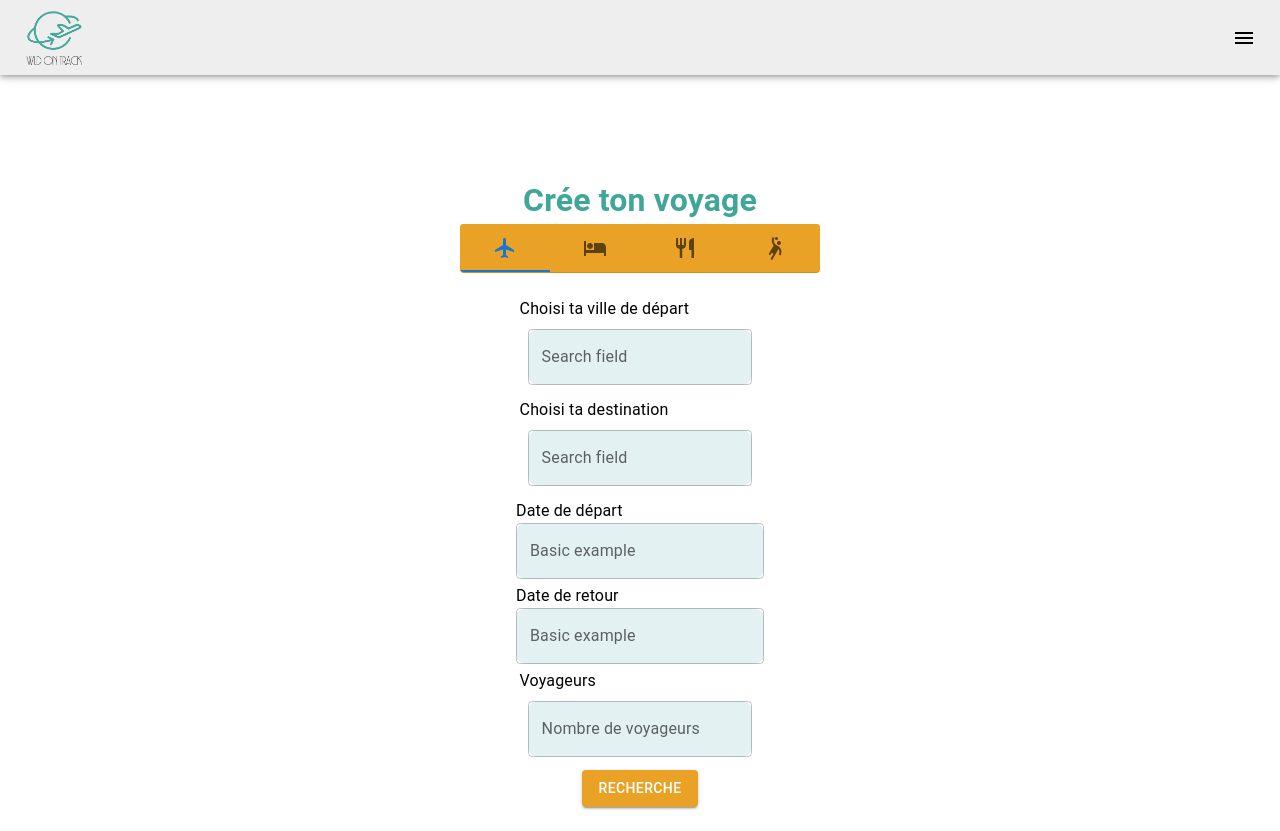
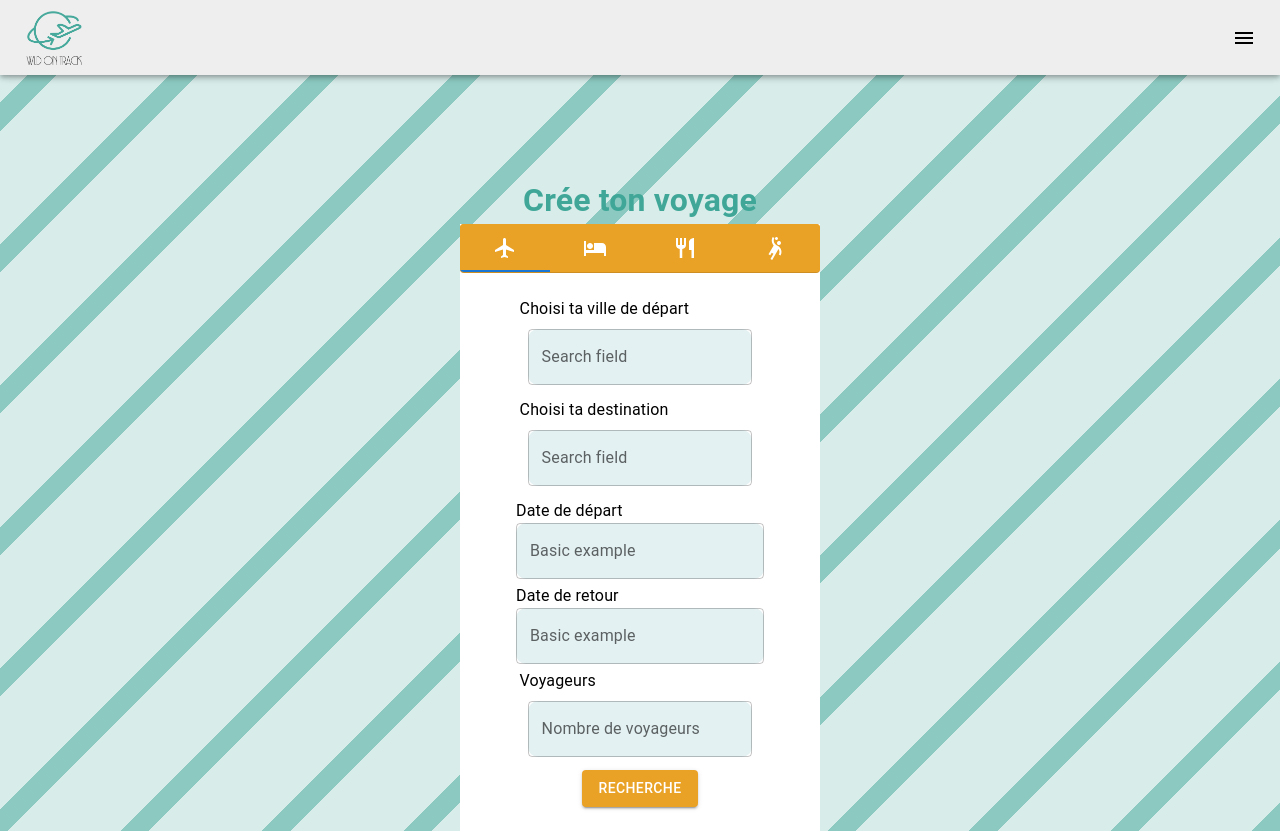
Before and after one commit to MaddieThms/Wild-On-Track, a React (Vite) app in the folder frontend/: page /nouveau-voyage in a window 1280 px wide. Built offline with nearby package versions, Linux system fonts and the light colour scheme.

Commit message:
background style v1

```diff
--- a/frontend/src/App.css
+++ b/frontend/src/App.css
@@ -4,5 +4,8 @@
   box-sizing: border-box;
 }
 
-.label-icon {
+
+body{
+  background-color: #d8edea;
+background: repeating-linear-gradient( -45deg, #8ccac1, #8ccac1 20px, #d8edea 20px, #d8edea 100px );
 }
--- a/frontend/src/components/SearchBar.jsx
+++ b/frontend/src/components/SearchBar.jsx
@@ -85,10 +85,27 @@
             onChange={handleChange}
             aria-label="basic tabs example"
           >
-            <Tab icon={<FlightIcon />} label="" {...a11yProps(0)} />
-            <Tab icon={<HotelIcon />} label="" {...a11yProps(1)} />
-            <Tab icon={<RestaurantIcon />} label="" {...a11yProps(2)} />
-            <Tab icon={<SportsHandballIcon />} label="" {...a11yProps(3)} />
+            <Tab
+              icon={<FlightIcon sx={{ color: "#fff" }} />}
+              label=""
+              {...a11yProps(0)}
+              sx={{ color: "#fff" }}
+            />
+            <Tab
+              icon={<HotelIcon sx={{ color: "#fff" }} />}
+              label=""
+              {...a11yProps(1)}
+            />
+            <Tab
+              icon={<RestaurantIcon sx={{ color: "#fff" }} />}
+              label=""
+              {...a11yProps(2)}
+            />
+            <Tab
+              icon={<SportsHandballIcon sx={{ color: "#fff" }} />}
+              label=""
+              {...a11yProps(3)}
+            />
           </Tabs>
         </Box>
         <TabPanel value={value} index={0}>
```
